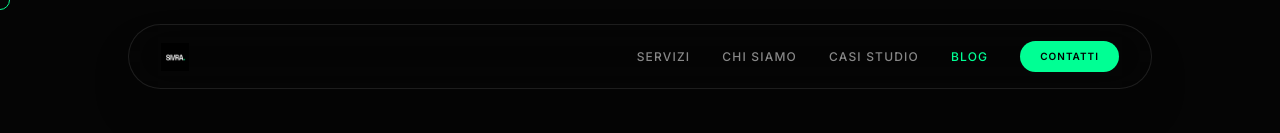
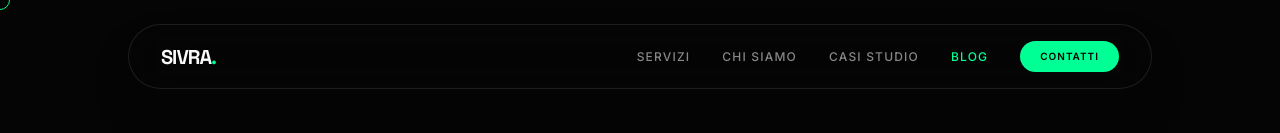
Before and after one commit to danielecolasanti22-wq/sivradef, a React (Vite) app: page /blog in a window 1280 px wide. Shown: the top 133 px of the page. Built offline with nearby package versions, Linux system fonts and the light colour scheme.

Commit message:
Update Navbar.tsx

```diff
--- a/src/components/Navbar.tsx
+++ b/src/components/Navbar.tsx
@@ -36,12 +36,12 @@ export function Navbar() {
           isScrolled ? 'py-3 bg-background/80' : 'py-4'
         )}
       >
-        <Link to="/" className="shrink-0 flex items-center" aria-label="SIVRA homepage">
-          <img
-            src="/sivra-logo.png"
-            alt="SIVRA"
-            className="h-7 w-auto object-contain"
-          />
+        <Link
+          to="/"
+          className="text-xl font-display font-bold tracking-tighter text-foreground shrink-0"
+          aria-label="SIVRA homepage"
+        >
+          SIVRA<span className="text-accent">.</span>
         </Link>
 
         {/* Desktop Nav */}
```
